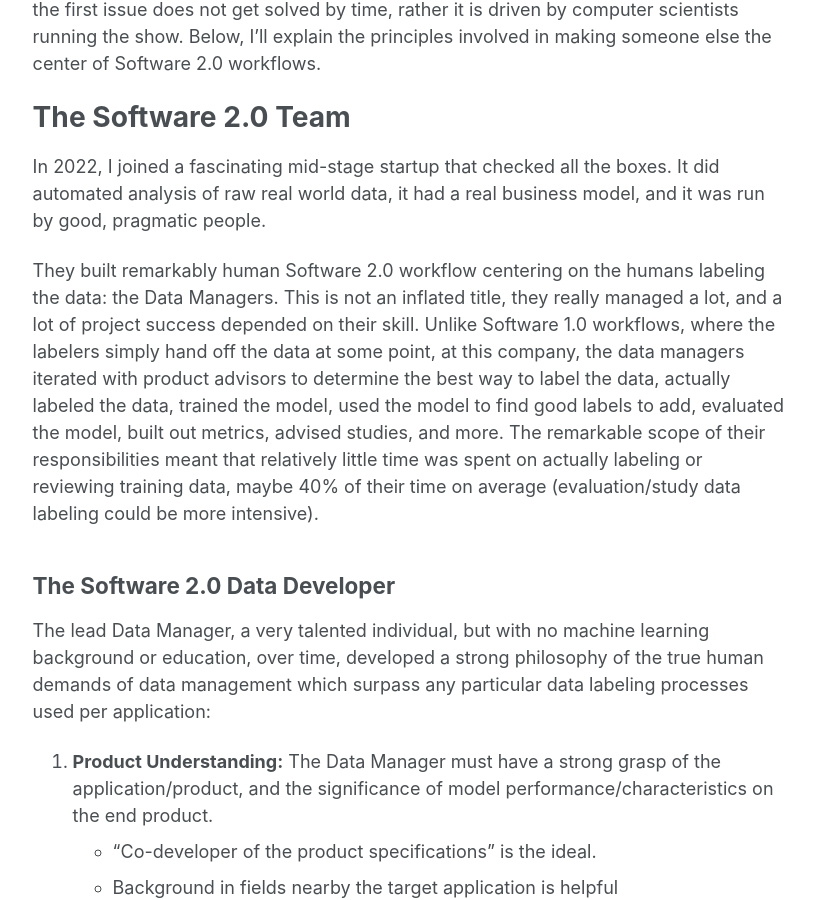
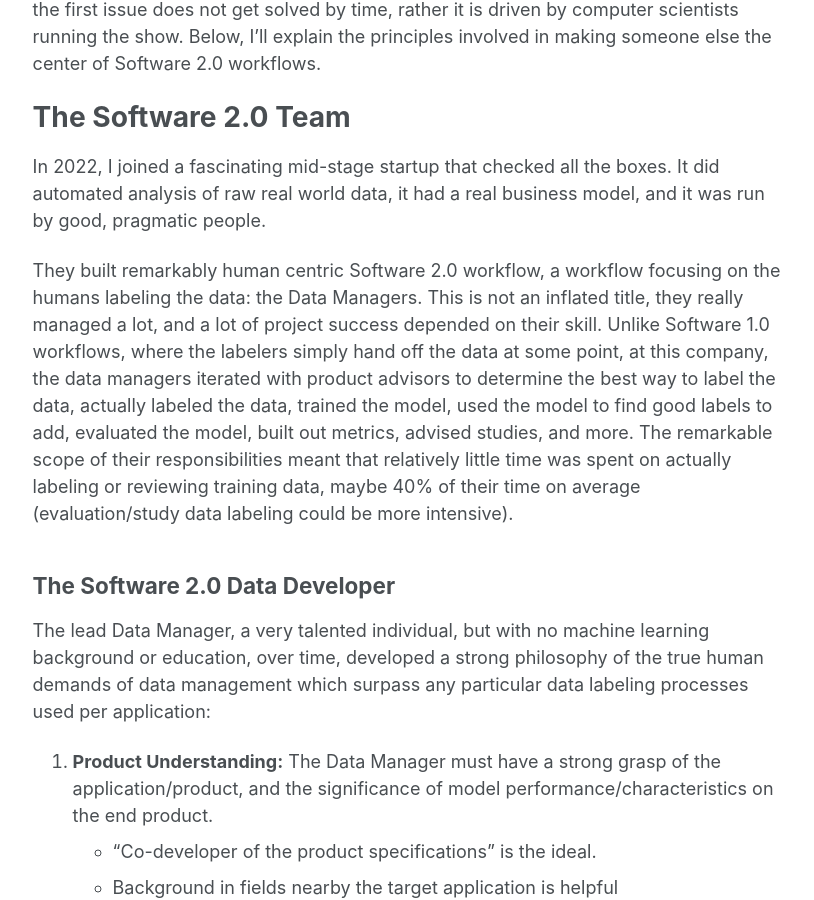
Before and after one commit to benblack769/benblack769.github.io, a Jekyll site: the page built from posts/rants/software_2_0_revisited.md, in a window 1280 px wide and 900 px high, scrolled down 2054 px. Shown: the whole window, without its empty margins (229-1043 px from the left). Built offline with Jekyll 4.4.1, drawn with Linux system fonts in a browser that asks for light colours.

Commit message:
more falon comments

```diff
--- a/posts/rants/software_2_0_revisited.md
+++ b/posts/rants/software_2_0_revisited.md
@@ -43,7 +43,7 @@ The second issue tends to get easier over time as the rest of the system matures
 
 In 2022, I joined a fascinating mid-stage startup that checked all the boxes. It did automated analysis of raw real world data, it had a real business model, and it was run by good, pragmatic people.
 
-They built remarkably human Software 2.0 workflow centering on the humans labeling the data: the Data Managers. This is not an inflated title, they really managed a lot, and a lot of project success depended on their skill. Unlike Software 1.0 workflows, where the labelers simply hand off the data at some point, at this company, the data managers iterated with product advisors to determine the best way to label the data, actually labeled the data, trained the model, used the model to find good labels to add, evaluated the model, built out metrics, advised studies, and more. The remarkable scope of their responsibilities meant that relatively little time was spent on actually labeling or reviewing training data, maybe 40% of their time on average (evaluation/study data labeling could be more intensive).
+They built remarkably human centric Software 2.0 workflow, a workflow focusing on the humans labeling the data: the Data Managers. This is not an inflated title, they really managed a lot, and a lot of project success depended on their skill. Unlike Software 1.0 workflows, where the labelers simply hand off the data at some point, at this company, the data managers iterated with product advisors to determine the best way to label the data, actually labeled the data, trained the model, used the model to find good labels to add, evaluated the model, built out metrics, advised studies, and more. The remarkable scope of their responsibilities meant that relatively little time was spent on actually labeling or reviewing training data, maybe 40% of their time on average (evaluation/study data labeling could be more intensive).
 
 ## The Software 2.0 Data Developer
 
```
